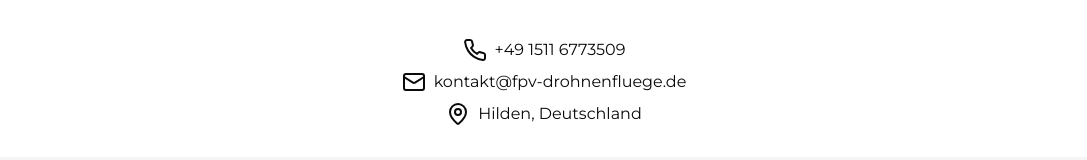
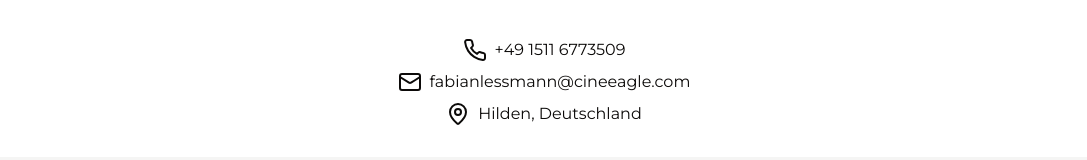
Before and after one commit to Fabian280995/drone_website_demo, a Next.js app: page / in a window 1280 px wide. Shown: the part 5040-5200 px from the top of the page, without its empty margins (96-1183 px from the left). Built offline with nearby package versions, Linux system fonts and the light colour scheme.

Commit message:
contanct links angepasst

```diff
--- a/src/components/Contact.tsx
+++ b/src/components/Contact.tsx
@@ -150,15 +150,26 @@ const ContactSection: React.FC = () => {
           </Form>
         </div>
         <div className="mt-12 text-center space-y-2">
-          <p className="flex items-center justify-center">
+          <a
+            href="tel:+4915116773509"
+            className="flex items-center justify-center hover:underline"
+          >
             <Phone className="mr-2" /> +49 1511 6773509
-          </p>
-          <p className="flex items-center justify-center">
-            <Mail className="mr-2" /> kontakt@fpv-drohnenfluege.de
-          </p>
-          <p className="flex items-center justify-center">
+          </a>
+          <a
+            href="mailto:fabianlessmann@cineeagle.com"
+            className="flex items-center justify-center hover:underline"
+          >
+            <Mail className="mr-2" /> fabianlessmann@cineeagle.com
+          </a>
+          <a
+            href="https://www.google.com/maps?q=40724+Hilden"
+            target="_blank"
+            rel="noopener noreferrer"
+            className="flex items-center justify-center hover:underline"
+          >
             <MapPin className="mr-2" /> Hilden, Deutschland
-          </p>
+          </a>
         </div>
       </PaddingBox>
     </section>
```
